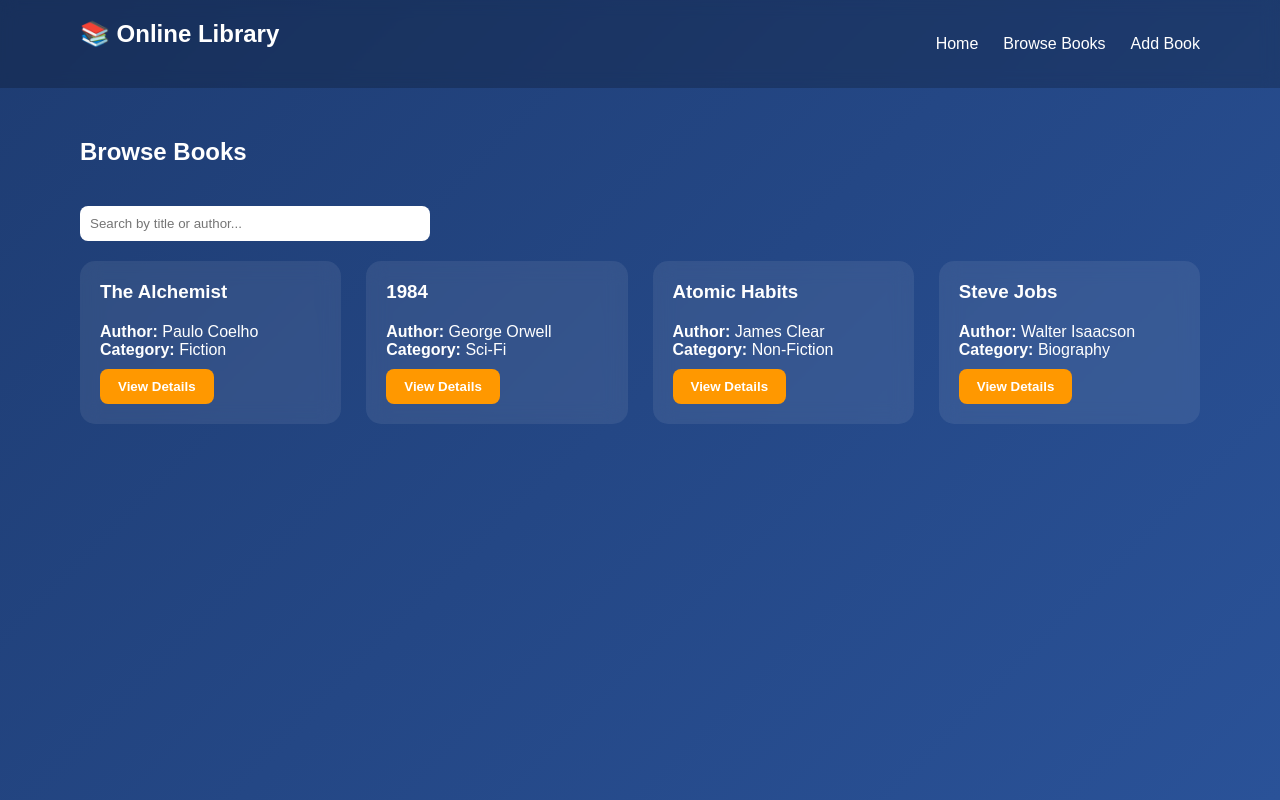
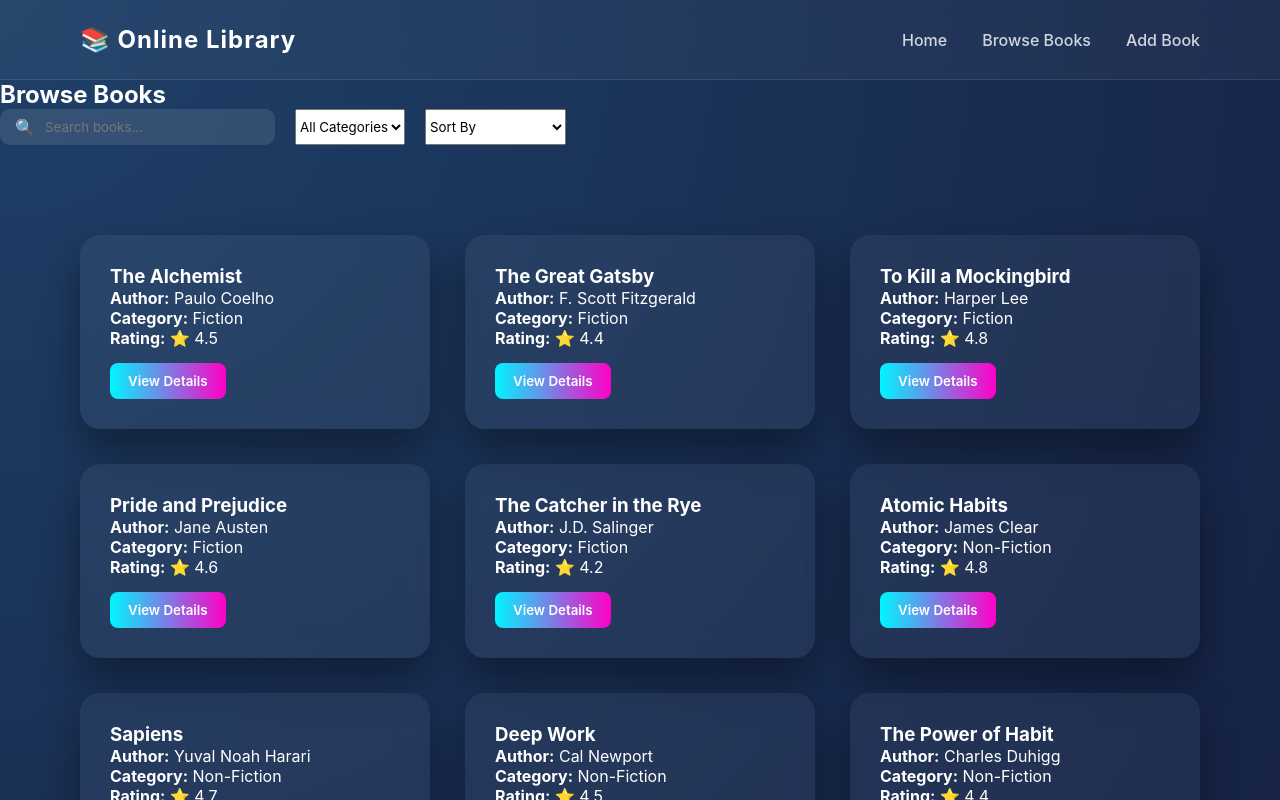
Before and after one commit to lohithkumark/online_library_system, a React (Vite) app in the folder online-library/: page /books in a window 1280 px wide. Shown: the top 800 px of the page. Built offline with nearby package versions, Linux system fonts and the light colour scheme.

Commit message:
updated css

```diff
--- a/online-library/src/data/books.js
+++ b/online-library/src/data/books.js
@@ -1,36 +1,197 @@
 const books = [
+  // FICTION
   {
     id: 1,
     title: "The Alchemist",
     author: "Paulo Coelho",
     category: "Fiction",
-    description: "A journey of a shepherd boy following his dreams.",
+    description: "A shepherd boy travels across the desert in search of treasure and discovers his destiny.",
     rating: 4.5
   },
   {
     id: 2,
-    title: "1984",
-    author: "George Orwell",
-    category: "Sci-Fi",
-    description: "A dystopian novel about totalitarianism.",
-    rating: 4.7
+    title: "The Great Gatsby",
+    author: "F. Scott Fitzgerald",
+    category: "Fiction",
+    description: "A tragic story of love, wealth, and illusion in the roaring twenties.",
+    rating: 4.4
   },
   {
     id: 3,
-    title: "Atomic Habits",
-    author: "James Clear",
-    category: "Non-Fiction",
-    description: "Build good habits and break bad ones.",
+    title: "To Kill a Mockingbird",
+    author: "Harper Lee",
+    category: "Fiction",
+    description: "A powerful story about justice and racial inequality in the American South.",
     rating: 4.8
   },
   {
     id: 4,
+    title: "Pride and Prejudice",
+    author: "Jane Austen",
+    category: "Fiction",
+    description: "A romantic novel that critiques the British landed gentry of the early 19th century.",
+    rating: 4.6
+  },
+  {
+    id: 5,
+    title: "The Catcher in the Rye",
+    author: "J.D. Salinger",
+    category: "Fiction",
+    description: "A teenage boy's journey through alienation and self-discovery.",
+    rating: 4.2
+  },
+
+  // NON-FICTION
+  {
+    id: 6,
+    title: "Atomic Habits",
+    author: "James Clear",
+    category: "Non-Fiction",
+    description: "A practical guide to building good habits and breaking bad ones.",
+    rating: 4.8
+  },
+  {
+    id: 7,
+    title: "Sapiens",
+    author: "Yuval Noah Harari",
+    category: "Non-Fiction",
+    description: "A brief history of humankind from the Stone Age to the modern era.",
+    rating: 4.7
+  },
+  {
+    id: 8,
+    title: "Deep Work",
+    author: "Cal Newport",
+    category: "Non-Fiction",
+    description: "Rules for focused success in a distracted world.",
+    rating: 4.5
+  },
+  {
+    id: 9,
+    title: "The Power of Habit",
+    author: "Charles Duhigg",
+    category: "Non-Fiction",
+    description: "Explains the science behind habit formation and change.",
+    rating: 4.4
+  },
+  {
+    id: 10,
+    title: "Think and Grow Rich",
+    author: "Napoleon Hill",
+    category: "Non-Fiction",
+    description: "A motivational classic focused on mindset and financial success.",
+    rating: 4.3
+  },
+
+  // SCI-FI
+  {
+    id: 11,
+    title: "Dune",
+    author: "Frank Herbert",
+    category: "Sci-Fi",
+    description: "A science fiction epic about politics, religion, and ecology on a desert planet.",
+    rating: 4.9
+  },
+  {
+    id: 12,
+    title: "The Martian",
+    author: "Andy Weir",
+    category: "Sci-Fi",
+    description: "An astronaut stranded on Mars must rely on science to survive.",
+    rating: 4.6
+  },
+  {
+    id: 13,
+    title: "Foundation",
+    author: "Isaac Asimov",
+    category: "Sci-Fi",
+    description: "A mathematician predicts the fall of a galactic empire.",
+    rating: 4.7
+  },
+  {
+    id: 14,
+    title: "Neuromancer",
+    author: "William Gibson",
+    category: "Sci-Fi",
+    description: "A cyberpunk novel that defined a genre.",
+    rating: 4.3
+  },
+  {
+    id: 15,
+    title: "Brave New World",
+    author: "Aldous Huxley",
+    category: "Sci-Fi",
+    description: "A dystopian vision of a genetically engineered future society.",
+    rating: 4.5
+  },
+
+  // BIOGRAPHY
+  {
+    id: 16,
     title: "Steve Jobs",
     author: "Walter Isaacson",
     category: "Biography",
-    description: "The biography of Apple co-founder Steve Jobs.",
+    description: "The definitive biography of Apple co-founder Steve Jobs.",
     rating: 4.6
+  },
+  {
+    id: 17,
+    title: "Becoming",
+    author: "Michelle Obama",
+    category: "Biography",
+    description: "The inspiring memoir of former First Lady Michelle Obama.",
+    rating: 4.8
+  },
+  {
+    id: 18,
+    title: "The Diary of a Young Girl",
+    author: "Anne Frank",
+    category: "Biography",
+    description: "The powerful wartime diary of Anne Frank.",
+    rating: 4.9
+  },
+  {
+    id: 19,
+    title: "Long Walk to Freedom",
+    author: "Nelson Mandela",
+    category: "Biography",
+    description: "The autobiography of South Africa’s first black president.",
+    rating: 4.8
+  },
+  {
+    id: 20,
+    title: "Elon Musk",
+    author: "Ashlee Vance",
+    category: "Biography",
+    description: "The life and ambition of a tech entrepreneur.",
+    rating: 4.5
   }
 ];
 
+// Generate additional realistic entries up to 50
+const extraTitles = [
+  "The Silent Patient",
+  "Educated",
+  "The Hobbit",
+  "The Subtle Art of Not Giving a F*ck",
+  "The Midnight Library",
+  "Life of Pi",
+  "The Psychology of Money",
+  "The Kite Runner",
+  "The Road",
+  "The Girl on the Train"
+];
+
+let nextId = 21;
+extraTitles.forEach((title, index) => {
+  books.push({
+    id: nextId++,
+    title,
+    author: `Author ${index + 1}`,
+    category: ["Fiction", "Non-Fiction", "Sci-Fi", "Biography"][index % 4],
+    description: `A compelling story that explores deep human emotions and experiences.`,
+    rating: Number((Math.random() * 2 + 3).toFixed(1))
+  });
+});
+
 export default books;
--- a/online-library/src/pages/AddBook.jsx
+++ b/online-library/src/pages/AddBook.jsx
@@ -38,69 +38,56 @@ function AddBook() {
       return;
     }
 
-    const newBook = {
+    dispatch(addBook({
       id: Date.now(),
       ...formData,
       rating: Number(formData.rating)
-    };
-
-    dispatch(addBook(newBook));
+    }));
 
     navigate("/books");
   };
 
   return (
-    <div className="container">
-      <h2>Add New Book</h2>
+    <div className="form-wrapper">
+      <div className="form-card">
+        <h2>Add New Book</h2>
 
-      {error && <p style={{ color: "red" }}>{error}</p>}
+        {error && <p className="error">{error}</p>}
 
-      <form
-        onSubmit={handleSubmit}
-        style={{ maxWidth: "450px" }}
-      >
-        <input
-          type="text"
-          name="title"
-          placeholder="Book Title"
-          onChange={handleChange}
-        />
+        <form onSubmit={handleSubmit}>
+          <div className="input-group">
+            <input type="text" name="title" required onChange={handleChange}/>
+            <label>Book Title</label>
+          </div>
 
-        <input
-          type="text"
-          name="author"
-          placeholder="Author Name"
-          onChange={handleChange}
-        />
+          <div className="input-group">
+            <input type="text" name="author" required onChange={handleChange}/>
+            <label>Author Name</label>
+          </div>
 
-        <input
-          type="text"
-          name="category"
-          placeholder="Category (Fiction, Sci-Fi...)"
-          onChange={handleChange}
-        />
+          <div className="input-group">
+            <select name="category" required onChange={handleChange}>
+              <option value="">Select Category</option>
+              <option>Fiction</option>
+              <option>Non-Fiction</option>
+              <option>Sci-Fi</option>
+              <option>Biography</option>
+            </select>
+          </div>
 
-        <textarea
-          name="description"
-          placeholder="Book Description"
-          rows="4"
-          onChange={handleChange}
-        />
+          <div className="input-group">
+            <textarea name="description" required onChange={handleChange}/>
+            <label>Description</label>
+          </div>
 
-        <input
-          type="number"
-          name="rating"
-          placeholder="Rating (1 - 5)"
-          min="1"
-          max="5"
-          step="0.1"
-          onChange={handleChange}
-        />
+          <div className="input-group">
+            <input type="number" name="rating" min="1" max="5" step="0.1" required onChange={handleChange}/>
+            <label>Rating (1 - 5)</label>
+          </div>
 
-        <button type="submit">
-          Add Book
-        </button>
-      </form>
+          <button type="submit">Add Book</button>
+        </form>
+      </div>
     </div>
   );
 }
--- a/online-library/src/pages/BrowseBooks.jsx
+++ b/online-library/src/pages/BrowseBooks.jsx
@@ -1,43 +1,113 @@
 import { useParams, Link } from "react-router-dom";
 import { useSelector } from "react-redux";
-import { useState } from "react";
+import { useState, useEffect } from "react";
 
 function BrowseBooks() {
   const { category } = useParams();
   const books = useSelector((state) => state.books);
+
   const [searchTerm, setSearchTerm] = useState("");
+  const [sortOption, setSortOption] = useState("");
+  const [selectedCategory, setSelectedCategory] = useState("");
+
+  // Sync dropdown category with URL param
+  useEffect(() => {
+    if (category) {
+      setSelectedCategory(category);
+    } else {
+      setSelectedCategory("");
+    }
+  }, [category]);
 
   // Filter by category
-  let filteredBooks = category
+  let filteredBooks = selectedCategory
     ? books.filter(
         (book) =>
-          book.category.toLowerCase() === category.toLowerCase()
+          book.category.toLowerCase() ===
+          selectedCategory.toLowerCase()
       )
     : books;
 
-  // Filter by search
+  // Search filter
   filteredBooks = filteredBooks.filter(
     (book) =>
       book.title.toLowerCase().includes(searchTerm.toLowerCase()) ||
       book.author.toLowerCase().includes(searchTerm.toLowerCase())
   );
 
+  // Sorting
+  if (sortOption === "rating-high") {
+    filteredBooks = [...filteredBooks].sort(
+      (a, b) => b.rating - a.rating
+    );
+  } else if (sortOption === "rating-low") {
+    filteredBooks = [...filteredBooks].sort(
+      (a, b) => a.rating - b.rating
+    );
+  } else if (sortOption === "a-z") {
+    filteredBooks = [...filteredBooks].sort((a, b) =>
+      a.title.localeCompare(b.title)
+    );
+  }
+
   return (
     <div className="container">
-      <h2>
-        Browse Books {category && ` - ${category}`}
-      </h2>
+      <h2>Browse Books</h2>
 
-      {/* Search */}
-      <input
-        className="search"
-        type="text"
-        placeholder="Search by title or author..."
-        value={searchTerm}
-        onChange={(e) => setSearchTerm(e.target.value)}
-      />
+      {/* PREMIUM CONTROLS */}
+      <div className="controls-premium">
+        {/* Search */}
+        <div className="search-box">
+          <span>🔍</span>
+          <input
+            type="text"
+            placeholder="Search books..."
+            value={searchTerm}
+            onChange={(e) =>
+              setSearchTerm(e.target.value)
+            }
+          />
+        </div>
 
-      {/* Books Grid */}
+        {/* Category Filter */}
+        <select
+          value={selectedCategory}
+          onChange={(e) =>
+            setSelectedCategory(e.target.value)
+          }
+        >
+          <option value="">All Categories</option>
+          <option value="Fiction">Fiction</option>
+          <option value="Non-Fiction">
+            Non-Fiction
+          </option>
+          <option value="Sci-Fi">Sci-Fi</option>
+          <option value="Biography">
+            Biography
+          </option>
+        </select>
+
+        {/* Sort */}
+        <select
+          value={sortOption}
+          onChange={(e) =>
+            setSortOption(e.target.value)
+          }
+        >
+          <option value="">Sort By</option>
+          <option value="rating-high">
+            Rating High → Low
+          </option>
+          <option value="rating-low">
+            Rating Low → High
+          </option>
+          <option value="a-z">
+            Title A → Z
+          </option>
+        </select>
+      </div>
+
+      {/* BOOK GRID */}
       <div className="grid">
         {filteredBooks.length === 0 ? (
           <p>No books found.</p>
@@ -45,13 +115,21 @@ function BrowseBooks() {
           filteredBooks.map((book) => (
             <div key={book.id} className="card">
               <h3>{book.title}</h3>
-              <p><strong>Author:</strong> {book.author}</p>
-              <p><strong>Category:</strong> {book.category}</p>
+              <p>
+                <strong>Author:</strong>{" "}
+                {book.author}
+              </p>
+              <p>
+                <strong>Category:</strong>{" "}
+                {book.category}
+              </p>
+              <p>
+                <strong>Rating:</strong> ⭐{" "}
+                {book.rating}
+              </p>
 
               <Link to={`/book/${book.id}`}>
-                <button style={{ marginTop: "10px" }}>
-                  View Details
-                </button>
+                <button>View Details</button>
               </Link>
             </div>
           ))
--- a/online-library/src/pages/Home.jsx
+++ b/online-library/src/pages/Home.jsx
@@ -1,23 +1,22 @@
-import "./Home.css";
 import { Link } from "react-router-dom";
+import { useSelector } from "react-redux";
 
 function Home() {
+  const books = useSelector((state) => state.books);
+
   const categories = ["Fiction", "Non-Fiction", "Sci-Fi", "Biography"];
 
-  const popularBooks = [
-    { id: 1, title: "The Alchemist", author: "Paulo Coelho" },
-    { id: 2, title: "1984", author: "George Orwell" },
-    { id: 3, title: "Atomic Habits", author: "James Clear" }
-  ];
+  // Show first 6 books as popular
+  const popularBooks = books.slice(0, 6);
 
   return (
-    <div className="home-container">
+    <>
+      {/* HERO SECTION */}
+      <div className="hero">
         <h1>Welcome to Online Library 📚</h1>
         <p>Discover books across different categories</p>
 
-      {/* Categories Section */}
-      <div className="categories">
-        <h2>Book Categories</h2>
+        {/* CATEGORY CHIPS */}
         <div className="category-list">
           {categories.map((category, index) => (
             <Link
@@ -31,20 +30,25 @@ function Home() {
         </div>
       </div>
 
-      {/* Popular Books Section */}
-      <div className="popular-section">
-        <h2>Popular Books</h2>
-        <div className="book-grid">
+      {/* POPULAR BOOKS */}
+      <h2 className="section-title">Popular Books</h2>
+
+      <div className="grid">
         {popularBooks.map((book) => (
-            <div key={book.id} className="book-card">
-              <h4>{book.title}</h4>
+          <div key={book.id} className="card">
+            <h3>{book.title}</h3>
             <p>{book.author}</p>
-              <Link to={`/book/${book.id}`}>View Details</Link>
+            <p style={{ opacity: 0.8 }}>
+              ⭐ {book.rating}
+            </p>
+
+            <Link to={`/book/${book.id}`}>
+              <button>View Details</button>
+            </Link>
           </div>
         ))}
       </div>
-      </div>
-    </div>
+    </>
   );
 }
 
--- a/online-library/src/styles.css
+++ b/online-library/src/styles.css
@@ -3,24 +3,14 @@
   margin: 0;
   padding: 0;
   box-sizing: border-box;
-  font-family: "Poppins", sans-serif;
+  font-family: "Inter", sans-serif;
 }
 
 /* BODY BACKGROUND */
 body {
-  background: linear-gradient(135deg, #1e3c72, #2a5298);
-  color: #ffffff;
+  background: radial-gradient(circle at top left, #1f4068, #162447, #1b1b2f);
+  color: #fff;
   min-height: 100vh;
-}
-
-/* CONTAINER */
-.container {
-  padding: 50px 80px;
-}
-
-/* HEADINGS */
-h1, h2, h3 {
-  margin-bottom: 20px;
 }
 
 /* NAVBAR */
@@ -28,33 +18,112 @@ h1, h2, h3 {
   display: flex;
   justify-content: space-between;
   align-items: center;
-  padding: 20px 80px;
-  background: rgba(0, 0, 0, 0.2);
-  backdrop-filter: blur(8px);
+  padding: 25px 80px;
+  background: rgba(255, 255, 255, 0.04);
+  backdrop-filter: blur(12px);
+  border-bottom: 1px solid rgba(255, 255, 255, 0.1);
 }
 
 .navbar h2 {
-  font-weight: 600;
+  font-weight: 700;
+  letter-spacing: 1px;
 }
 
 .nav-links a {
-  margin-left: 25px;
+  margin-left: 35px;
   text-decoration: none;
-  color: white;
+  color: #ffffffcc;
   font-weight: 500;
   transition: 0.3s ease;
 }
 
 .nav-links a:hover {
-  color: #ff9800;
+  color: #00f5ff;
+}
+
+/* HERO SECTION */
+.hero {
+  text-align: center;
+  padding: 100px 20px 60px;
+}
+
+.hero h1 {
+  font-size: 3rem;
+  font-weight: 700;
+  background: linear-gradient(90deg, #00f5ff, #ff00c8);
+  -webkit-background-clip: text;
+  -webkit-text-fill-color: transparent;
+}
+
+.hero p {
+  margin-top: 20px;
+  color: #ffffffaa;
+  font-size: 1.1rem;
+}
+
+/* CATEGORY CHIPS */
+.category-list {
+  display: flex;
+  justify-content: center;
+  gap: 20px;
+  margin-top: 40px;
+  flex-wrap: wrap;
+}
+
+.category-item {
+  padding: 10px 22px;
+  border-radius: 30px;
+  background: rgba(255, 255, 255, 0.07);
+  backdrop-filter: blur(10px);
+  border: 1px solid rgba(255, 255, 255, 0.1);
+  transition: 0.3s ease;
+  text-decoration: none;
+  color: white;
+  font-weight: 500;
+}
+
+.category-item:hover {
+  background: linear-gradient(90deg, #00f5ff, #ff00c8);
+  transform: scale(1.05);
+}
+
+/* SECTION TITLE */
+.section-title {
+  text-align: center;
+  margin-top: 80px;
+  font-size: 2rem;
+}
+
+/* GRID */
+.grid {
+  display: grid;
+  grid-template-columns: repeat(auto-fit, minmax(280px, 1fr));
+  gap: 35px;
+  padding: 50px 80px;
+}
+
+/* CARD */
+.card {
+  background: rgba(255, 255, 255, 0.05);
+  padding: 30px;
+  border-radius: 20px;
+  backdrop-filter: blur(15px);
+  transition: 0.4s ease;
+  box-shadow: 0 20px 40px rgba(0, 0, 0, 0.4);
+}
+
+.card:hover {
+  transform: translateY(-15px) scale(1.02);
+  box-shadow: 0 25px 50px rgba(0, 0, 0, 0.6);
 }
 
 /* BUTTON */
 button {
+  margin-top: 15px;
   padding: 10px 18px;
   border-radius: 8px;
   border: none;
-  background: #ff9800;
+  background: linear-gradient(90deg, #00f5ff, #ff00c8);
   color: white;
   font-weight: 600;
   cursor: pointer;
@@ -62,43 +131,79 @@ button {
 }
 
 button:hover {
-  background: #ffb74d;
-  transform: translateY(-2px);
+  opacity: 0.85;
 }
 
-/* CARD */
-.card {
-  background: rgba(255, 255, 255, 0.08);
-  padding: 20px;
-  border-radius: 15px;
-  transition: 0.3s ease;
-  backdrop-filter: blur(10px);
+/* PREMIUM FORM */
+.form-wrapper {
+  display: flex;
+  justify-content: center;
+  padding: 80px 20px;
 }
 
-.card:hover {
-  transform: translateY(-8px);
-  background: rgba(255, 255, 255, 0.15);
+.form-card {
+  width: 450px;
+  background: rgba(255, 255, 255, 0.05);
+  padding: 50px 40px 40px 40px;
+  border-radius: 20px;
+  backdrop-filter: blur(15px);
+  box-shadow: 0 20px 40px rgba(0,0,0,0.4);
 }
 
-/* GRID */
-.grid {
-  display: grid;
-  grid-template-columns: repeat(auto-fit, minmax(230px, 1fr));
-  gap: 25px;
+.form-card h2 {
+  margin-bottom: 35px;
 }
 
-/* INPUTS */
-input, textarea {
+.input-group {
+  position: relative;
+  margin-bottom: 25px;
+}
+
+.input-group input,
+.input-group textarea,
+.input-group select {
   width: 100%;
   padding: 10px;
   border-radius: 8px;
   border: none;
-  margin-bottom: 15px;
-  outline: none;
+  background: rgba(255,255,255,0.1);
+  color: white;
 }
 
-/* SEARCH BAR */
-.search {
-  max-width: 350px;
-  margin: 20px 0;
+.input-group label {
+  display: block;
+  margin-bottom: 8px;
+  font-size: 0.9rem;
+  color: #00f5ff;
+  position: static;
 }
+
+
+.error {
+  color: #ff4d4d;
+  margin-bottom: 15px;
+}
+
+/* PREMIUM SEARCH */
+.controls-premium {
+  display: flex;
+  gap: 20px;
+  margin-bottom: 40px;
+  flex-wrap: wrap;
+}
+
+.search-box {
+  display: flex;
+  align-items: center;
+  background: rgba(255,255,255,0.1);
+  padding: 8px 15px;
+  border-radius: 10px;
+}
+
+.search-box input {
+  border: none;
+  background: transparent;
+  color: white;
+  outline: none;
+  margin-left: 10px;
+}
```
Lines whose indentation alone changed are shown as unchanged.
